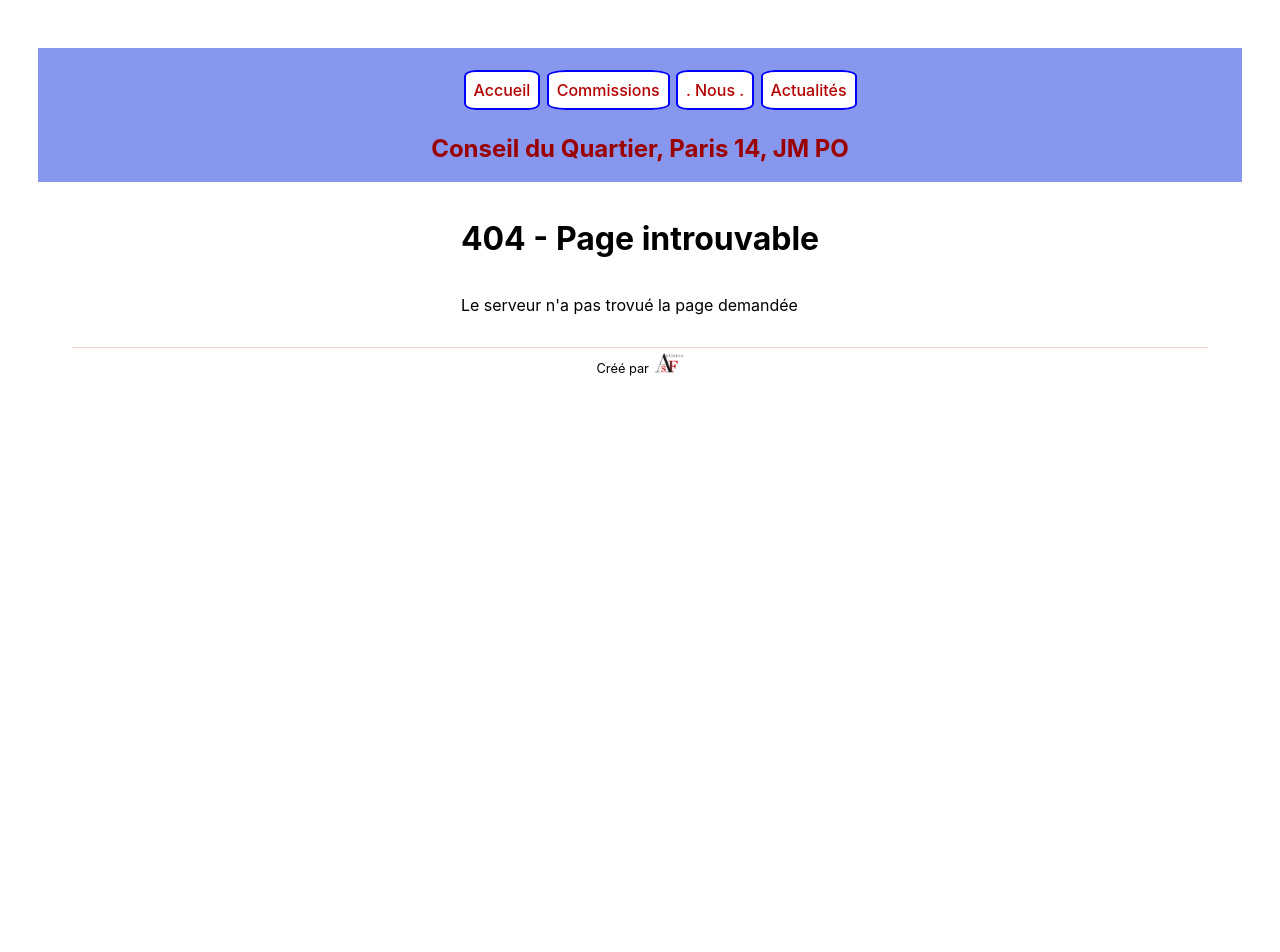
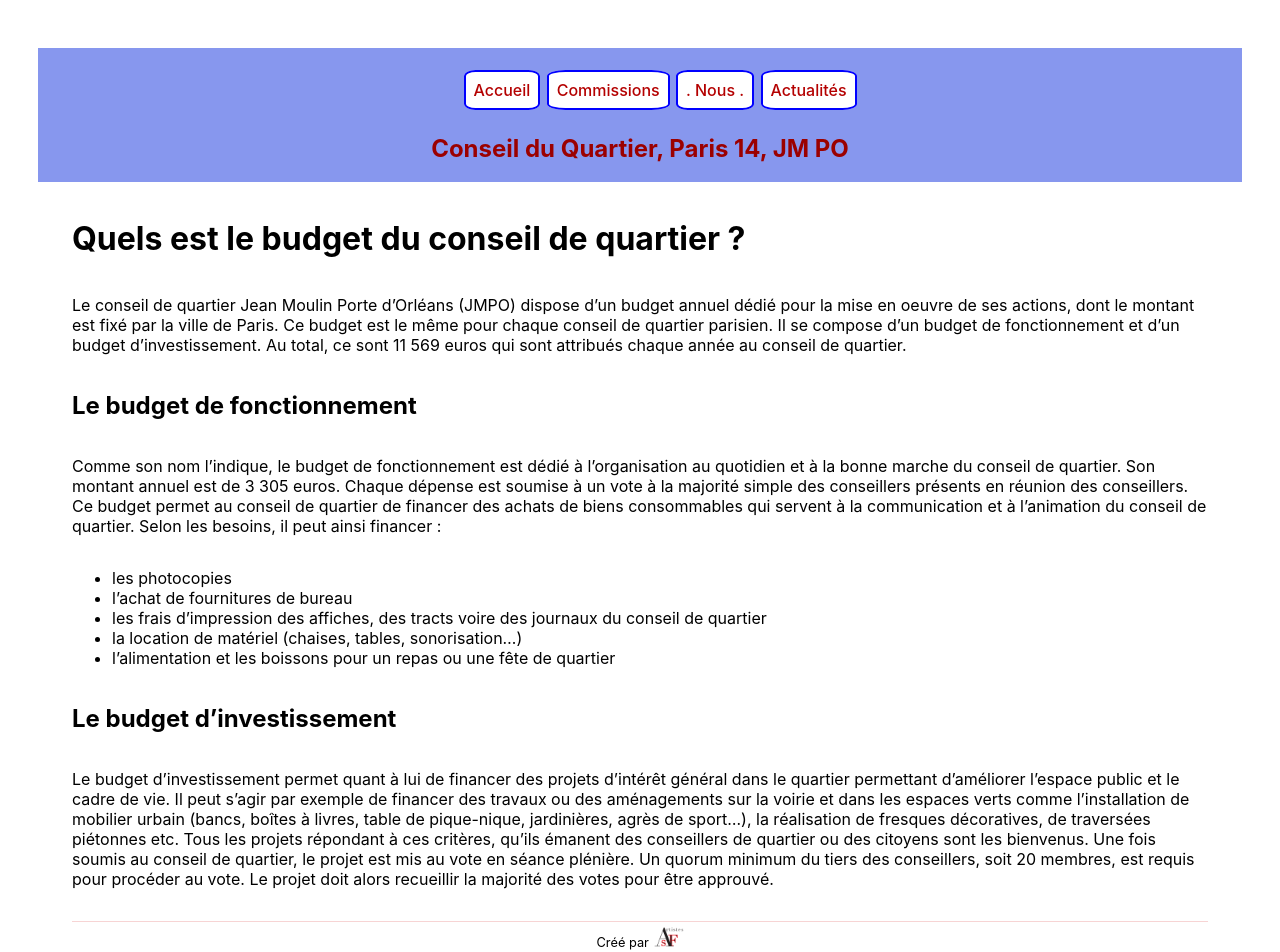
Before and after one commit to helgaParis/animation, a Next.js app: page /budget in a window 1280 px wide. Before the commit this address had no page. Shown: the top 952 px of the page. Built offline with nearby package versions, Linux system fonts and the light colour scheme.

Commit message:
add budget

```diff
--- a/components/layout.js
+++ b/components/layout.js
@@ -90,6 +90,11 @@ export default function Layout({ children}) {
                                     </Link>
                                 </li>
                                 <li>
+                                    <Link href="/budget">
+                                    <a title="Le budget du Conseil de Quartier" >Budget</a>
+                                    </Link>
+                                </li>
+                                <li>
                                     <Link href="/charte">
                                     <a title="La Charte des Conseils du Quartier" >Charte</a>
                                     </Link>
--- /dev/null
+++ b/pages/budget.js
@@ -0,0 +1,44 @@
+import Head from 'next/head'
+import Layout, { siteTitle } from '../components/layout'
+import styles from '../styles/Home.module.css'
+
+export default function Budget() {
+    return (
+        <Layout >
+        <Head>
+          <title>{siteTitle}</title>
+        </Head>
+        <main className={styles.main}>
+
+        <h1 className={styles.title}>Quels est le budget du conseil de quartier ?</h1>
+        <p>Le conseil de quartier Jean Moulin Porte d’Orléans (JMPO) dispose d’un budget annuel dédié pour la mise
+            en oeuvre de ses actions, dont le montant est fixé par la ville de Paris. Ce budget est le même pour
+            chaque conseil de quartier parisien. Il se compose d’un budget de fonctionnement et d’un budget d’investissement.
+            Au total, ce sont 11 569 euros qui sont attribués chaque année au conseil de quartier.</p>
+        <h2 className={styles.title}>Le budget de fonctionnement</h2>
+        <p>Comme son nom l’indique, le budget de fonctionnement est dédié à l’organisation au quotidien et à la bonne
+             marche du conseil de quartier. Son montant annuel est de 3 305 euros. Chaque dépense est soumise à un vote
+             à la majorité simple des conseillers présents en réunion des conseillers. Ce budget permet au conseil de quartier
+             de financer des achats de biens consommables qui servent à la communication et à l’animation du conseil de quartier.
+             Selon les besoins, il peut ainsi financer :</p>
+             <ul>
+                 <li>les photocopies</li>
+                 <li>l’achat de fournitures de bureau</li>
+                 <li>les frais d’impression des affiches, des tracts voire des journaux du conseil de quartier</li>
+                 <li>la location de matériel (chaises, tables, sonorisation…)</li>
+                 <li>l’alimentation et les boissons pour un repas ou une fête de quartier</li>
+             </ul>
+        <h2 className={styles.title}>Le budget d’investissement</h2>
+        <p>Le budget d’investissement permet quant à lui de financer des projets d’intérêt général dans le quartier
+            permettant d’améliorer l’espace public et le cadre de vie. Il peut s’agir par exemple de financer des travaux
+            ou des aménagements sur la voirie et dans les espaces verts comme l’installation de mobilier urbain (bancs, boîtes
+            à livres, table de pique-nique, jardinières, agrès de sport…), la réalisation de fresques décoratives, de traversées
+            piétonnes etc. Tous les projets répondant à ces critères, qu’ils émanent des conseillers de quartier ou des citoyens
+            sont les bienvenus. Une fois soumis au conseil de quartier, le projet est mis au vote en séance plénière. Un quorum
+            minimum du tiers des conseillers, soit 20 membres, est requis pour procéder au vote. Le projet doit alors recueillir
+            la majorité des votes pour être approuvé.</p>
+
+      </main>
+      </Layout>
+    )
+  }
```
